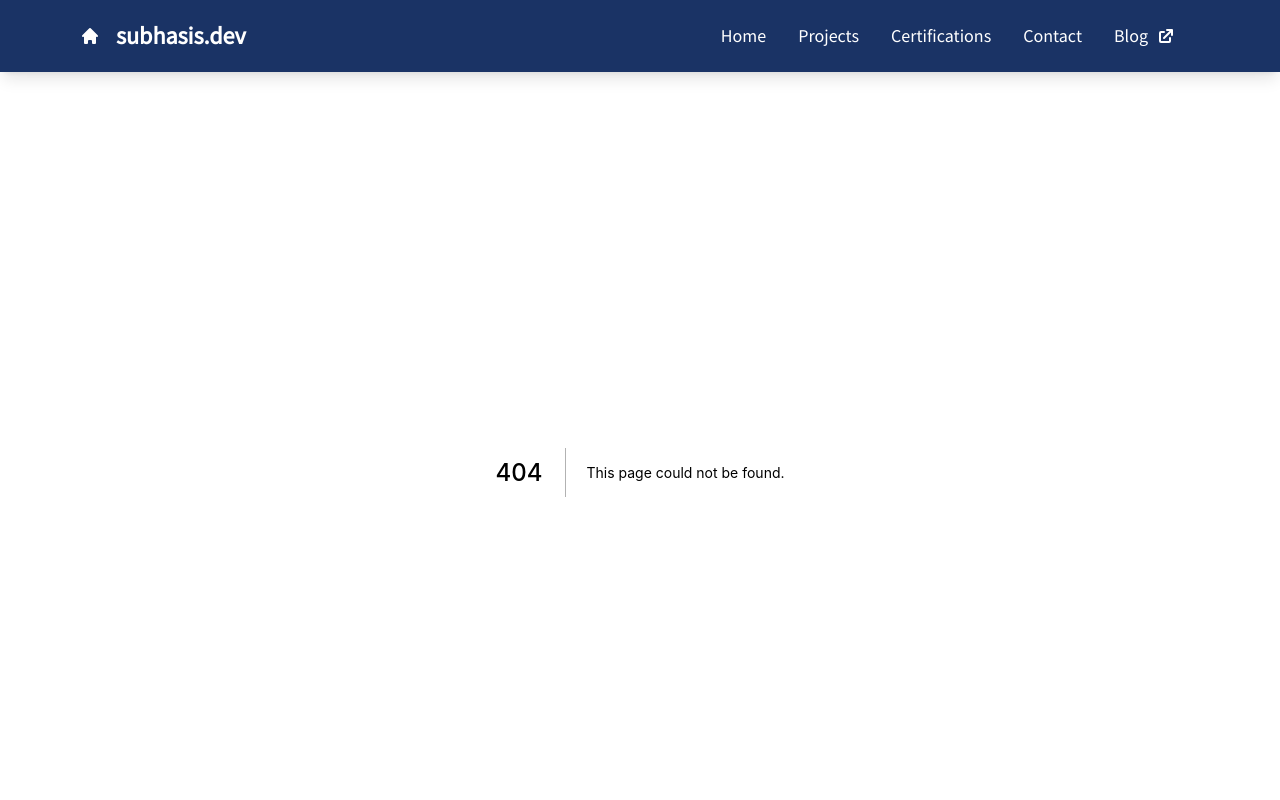
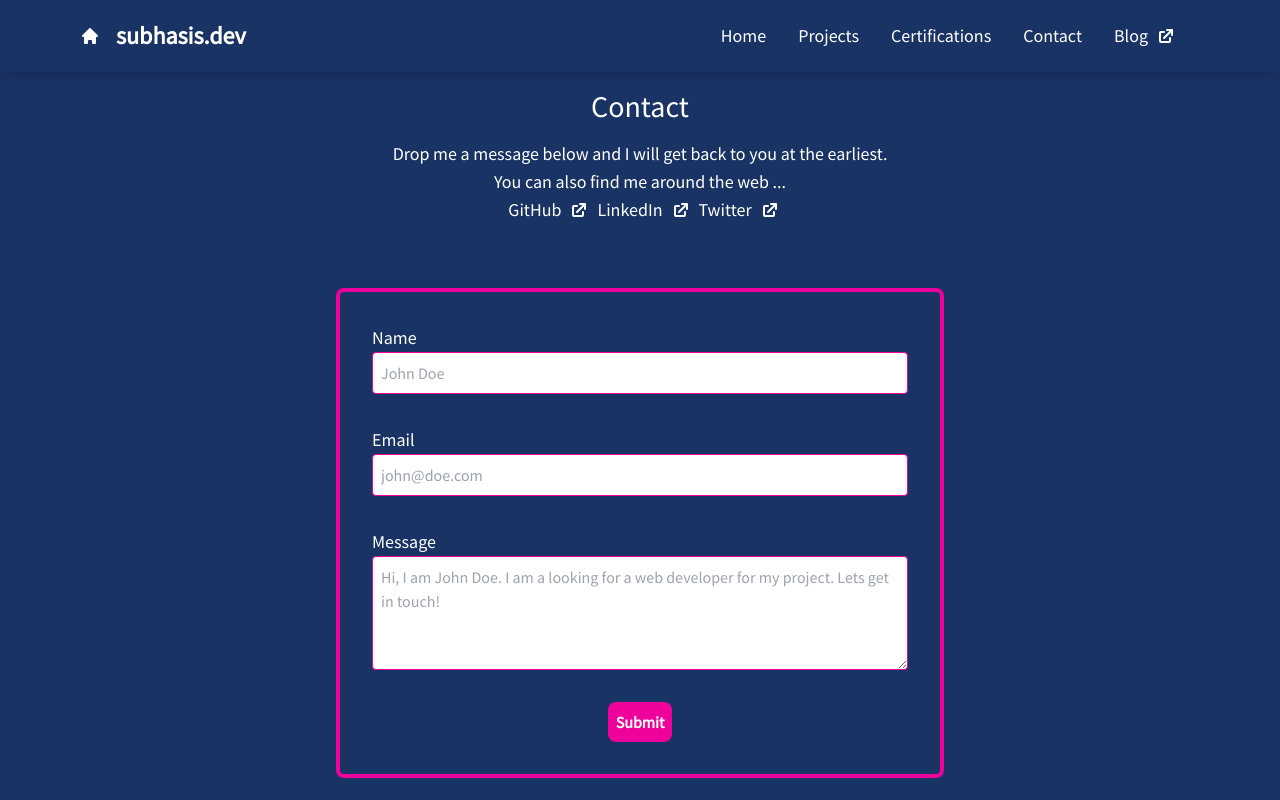
Before and after one commit to inframarauder/portfolio, a Next.js app: page /contact in a window 1280 px wide. Before the commit this address had no page. Shown: the top 800 px of the page. Built offline with nearby package versions, Linux system fonts and the light colour scheme.

Commit message:
contact form UI

```diff
--- a/components/ProjectCard.js
+++ b/components/ProjectCard.js
@@ -13,9 +13,12 @@ const ProjectCard = ({ project }) => {
 				<h3 className="text-2xl font-bold">{project.title}</h3>
 				<p className="text-md py-2">{project.description}</p>
 				<div className="flex flex-wrap">
-					{project.tech.map((tech) => (
+					{project.tech.map((tech, index) => (
 						<div className="p-2">
-							<span className="inline-block bg-gray-600 rounded-full px-3 py-1 text-sm font-semibold text-white mr-2">
+							<span
+								key={index}
+								className="inline-block bg-gray-600 rounded-full px-3 py-1 text-sm font-semibold text-white mr-2"
+							>
 								{tech}
 							</span>
 						</div>
--- /dev/null
+++ b/pages/contact.js
@@ -0,0 +1,102 @@
+import React, { useState } from "react";
+import { External } from "../components/Icons";
+
+const Contact = () => {
+	const [name, setName] = useState("");
+	const [email, setEmail] = useState("");
+	const [message, setMessage] = useState("");
+
+	const handleSubmit = (e) => {
+		e.preventDefault();
+		console.log(name, email, message);
+	};
+
+	return (
+		<div className="container min-h-screen bg-primary">
+			<legend className="text-center text-3xl py-4 text-secondary">
+				Contact
+			</legend>
+			<p className="text-center text-secondary text-lg px-4">
+				Drop me a message below and I will get back to you at the earliest.{" "}
+				<br />
+				You can also find me around the web ...{" "}
+				<span className="flex justify-center">
+					<a
+						href="https://github.com/subhasis020299"
+						target="_blank"
+						rel="noopener noreferrer"
+						className=" flex justify-center items-center  hover:underline hover:text-lg hover:text-highlight transition duration-150 ease-in-out"
+					>
+						<span className="mx-2">GitHub</span> <External />
+					</a>
+					<a
+						href="https://linkedin.com/in/subhasis020299"
+						target="_blank"
+						rel="noopener noreferrer"
+						className=" flex justify-center items-center  hover:underline hover:text-lg hover:text-highlight transition duration-150 ease-in-out"
+					>
+						<span className="mx-2">LinkedIn</span> <External />
+					</a>
+					<a
+						href="https://twitter.com/geram_er_chhele"
+						target="_blank"
+						rel="noopener noreferrer"
+						className=" flex justify-center items-center  hover:underline hover:text-lg hover:text-highlight transition duration-150 ease-in-out"
+					>
+						<span className="mx-2">Twitter</span> <External />
+					</a>
+				</span>
+			</p>
+			<div className="flex flex-col justify-center items-center my-8 p-8">
+				<form
+					onSubmit={handleSubmit}
+					className="flex flex-col justify-center border-4 border-highlight rounded-lg p-4 w-full  md:w-1/2"
+				>
+					<div className="flex flex-col py-4 px-4">
+						<label className="text-secondary text-lg">Name</label>
+						<input
+							type="text"
+							className="w-full p-2 border border-highlight rounded"
+							placeholder="John Doe"
+							value={name}
+							onChange={(e) => setName(e.target.value)}
+							required={true}
+						/>
+					</div>
+					<div className="flex flex-col py-4 px-4">
+						<label className="text-secondary text-lg">Email</label>
+						<input
+							type="email"
+							className="w-full p-2 border border-highlight rounded"
+							placeholder="john@doe.com"
+							value={email}
+							onChange={(e) => setEmail(e.target.value)}
+							required={true}
+						/>
+					</div>
+					<div className="flex flex-col py-4 px-4">
+						<label className="text-secondary text-lg">Message</label>
+						<textarea
+							required={true}
+							value={message}
+							onChange={(e) => setMessage(e.target.value)}
+							className="w-full p-2 border border-highlight rounded"
+							rows={4}
+							placeholder="Hi, I am John Doe. I am a looking for a web developer for my project. Lets get in touch!"
+						></textarea>
+					</div>
+					<div className="flex justify-center item-center py-4 px-4">
+						<button
+							type="submit"
+							className="bg-highlight text-white font-bold py-2 px-2 rounded-lg"
+						>
+							Submit{" "}
+						</button>
+					</div>
+				</form>
+			</div>
+		</div>
+	);
+};
+
+export default Contact;
```
